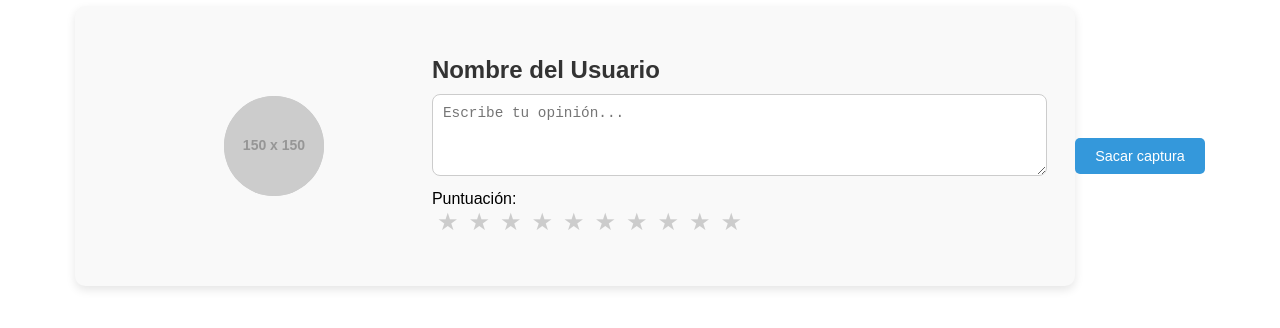
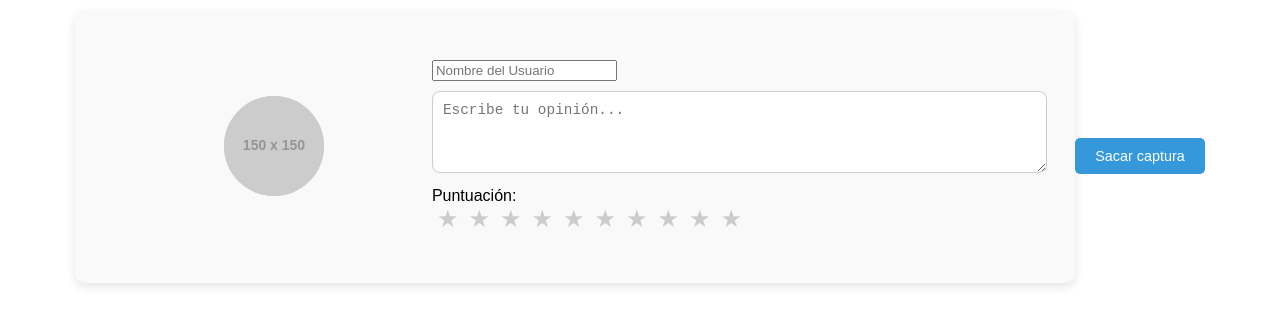
Before and after one commit to alerta-dev/AlertFeedBacks, a plain HTML site: page index.html in a window 1280 px wide. Shown: the part 254-582 px from the top of the page. Drawn offline with nearby package versions, Linux system fonts and the light colour scheme; placeholder pictures from the web are drawn by us.

Commit message:
Update index.html

```diff
--- a/index.html
+++ b/index.html
@@ -16,22 +16,21 @@
             </div>
         </div>
         <div class="right-section">
-            <h2>Nombre del Usuario</h2>
+    <input type="text" id="username" placeholder="Nombre del Usuario">
     <textarea placeholder="Escribe tu opinión..."></textarea>
     <div class="rating">
         <label for="rating">Puntuación:</label>
         <div class="stars">
-                    <!-- Se generarán dinámicamente las estrellas -->
-                    <span class="star">&#9733;</span>
-                    <span class="star">&#9733;</span>
-                    <span class="star">&#9733;</span>
-                    <span class="star">&#9733;</span>
-                    <span class="star">&#9733;</span>
-                    <span class="star">&#9733;</span>
-                    <span class="star">&#9733;</span>
-                    <span class="star">&#9733;</span>
-                    <span class="star">&#9733;</span>
-                    <span class="star">&#9733;</span>
+            <span class="star" data-value="1">&#9733;</span>
+            <span class="star" data-value="2">&#9733;</span>
+            <span class="star" data-value="3">&#9733;</span>
+            <span class="star" data-value="4">&#9733;</span>
+            <span class="star" data-value="5">&#9733;</span>
+            <span class="star" data-value="6">&#9733;</span>
+            <span class="star" data-value="7">&#9733;</span>
+            <span class="star" data-value="8">&#9733;</span>
+            <span class="star" data-value="9">&#9733;</span>
+            <span class="star" data-value="10">&#9733;</span>
         </div>
     </div>
 </div>
```
Lines whose indentation alone changed are shown as unchanged.
